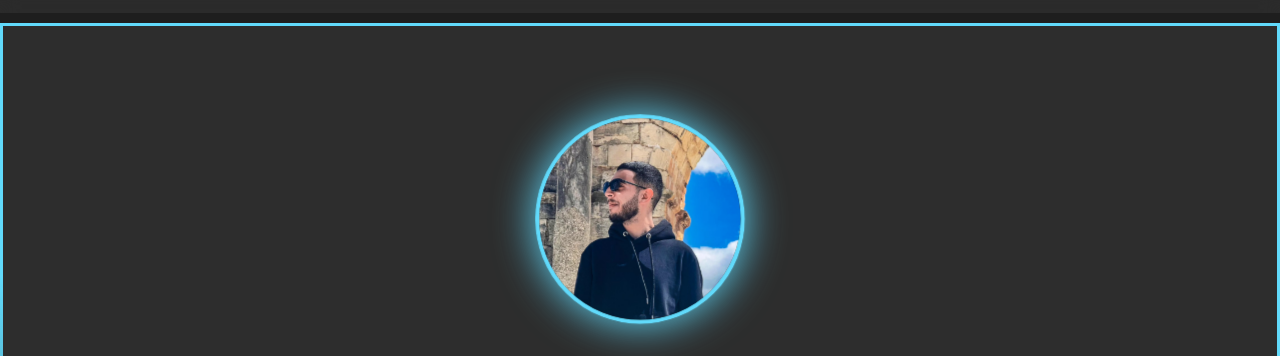
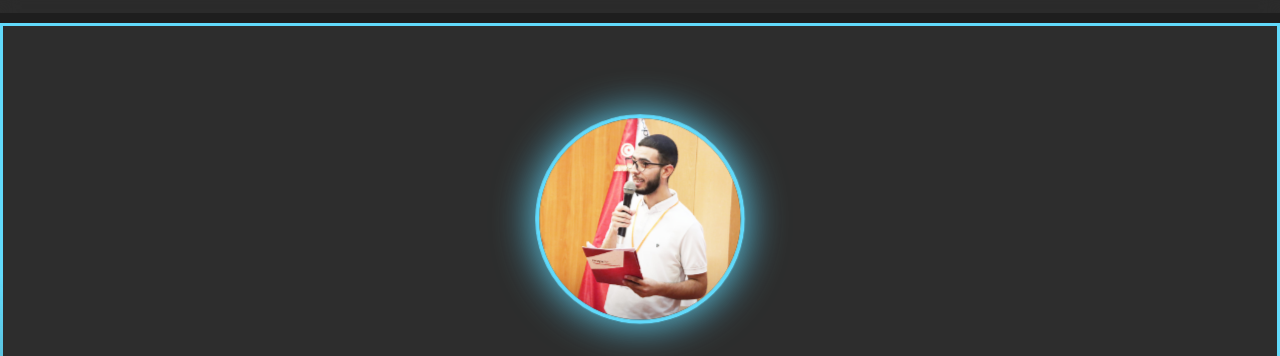
Before and after one commit to EminSama/Emin-Sama-s-Profile, a plain HTML site: page Emin Sama's profile/index.html in a window 1280 px wide. Shown: the part 57-413 px from the top of the page. Drawn offline with Linux system fonts and the light colour scheme.

Commit message:
changed profile pic

```diff
--- a/Emin Sama's profile/index.html
+++ b/Emin Sama's profile/index.html
@@ -567,7 +567,7 @@
     <main>
         <section id="about" class="hero">
             <div class="hero-content">
-                <img src="123.jpg" alt="Emin Sama" class="hero-image">
+                <img src="profile.jpg" alt="Emin Sama" class="hero-image">
                 <h1>Emin Sama</h1>
                 <p>Cultural Innovator | Founder of SAMA Project | Business Computing Student at Esprit School of Business</p>
                 <p>Bridging cultures through business, music, and leadership</p>
```
Also changed, not shown: Emin Sama's profile/profile.jpg (added).
